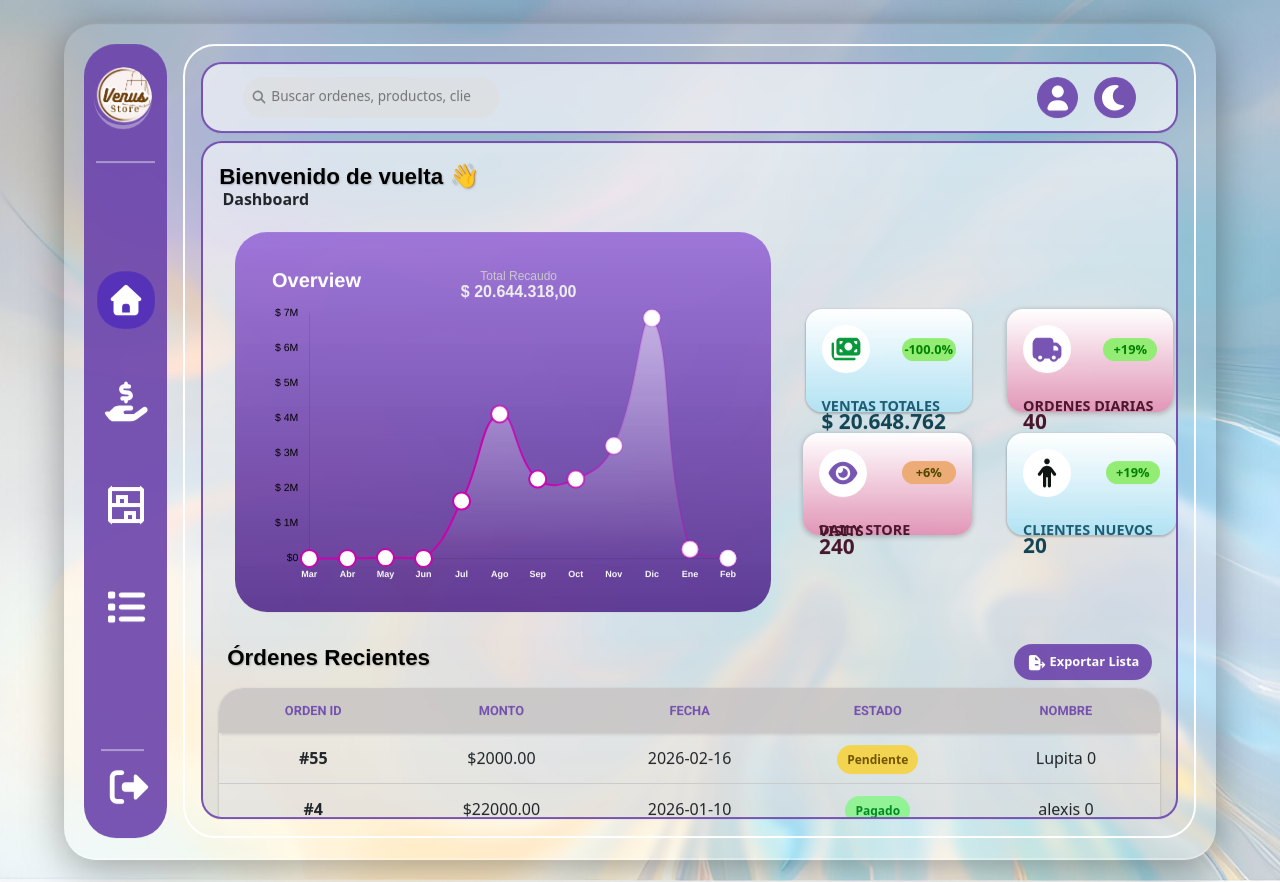
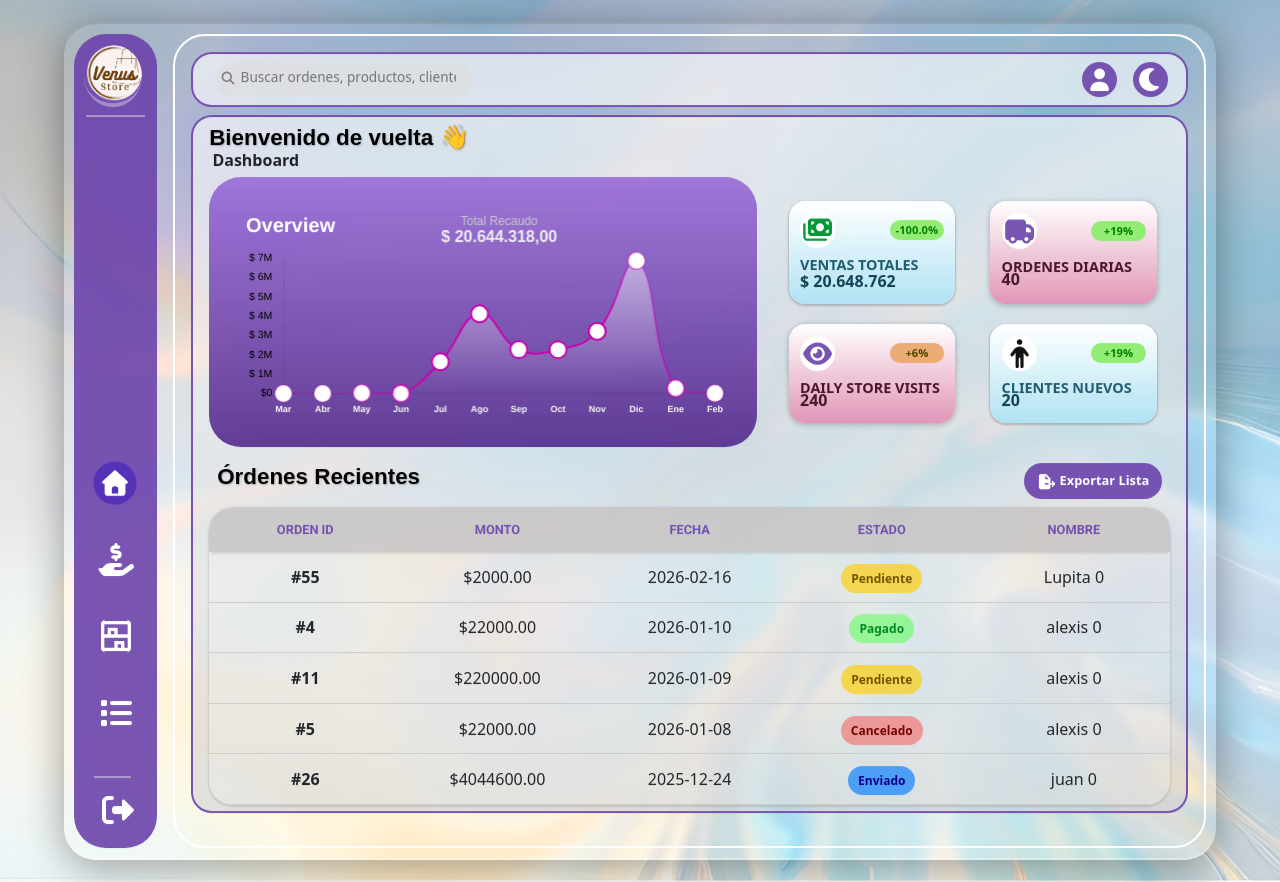
Before and after one commit to AlexGamez/venus-store, a PHP site: page /venus-store/admin/dashboard.php in a window 1280 px wide. Run offline with PHP 8.4, Linux system fonts and the light colour scheme; data comes from the database, SQL or seed files in the repository; some libraries are stand-ins or nearby versions; some web fonts are replaced.

Commit message:
responsive portátil 100% ajustado

```diff
--- a/admin/assets/css/dashboard.css
+++ b/admin/assets/css/dashboard.css
@@ -1,8 +1,4 @@
 /* ========================================================================= */
-/* DASHBOARD */
-/* DASHBOARD */
-/* DASHBOARD */
-/* DASHBOARD */
 /* DASHBOARD */
 /* ========================================================================= */
 
@@ -20,16 +16,12 @@ body {
   /* Evita el scroll global de la página */
 }
 
-main {
-  height: 70vh;
-  /* El main siempre medirá el alto de la pantalla */
-}
-
 a {
   text-decoration: none !important;
 }
 
 main {
+  height: 70vh;
   background-color: transparent;
   padding: 0;
   margin: 0;
@@ -304,3 +296,32 @@ li svg:hover {
     margin: 0;
   }
 }
+
+@media screen and (min-width: 1025px) and (max-width: 1550px) {
+  #dashboard-ui{
+    padding: 10px;
+  }
+  .opciones{
+    gap: 0 !important;
+    justify-content: space-between;
+  }
+  .logo{
+    margin-top: .7rem;
+    margin-bottom: 0rem;
+  }
+  #logout{
+    margin-top: 0;
+  }
+  ul{
+    margin-top: 0;
+    gap: 0 !important;
+  }
+  li {
+    padding: 0.2rem;
+    margin: .7rem 0;
+  }
+  li svg {
+    width: 3rem;
+    height: 3rem
+  }
+}
--- a/admin/assets/css/home.css
+++ b/admin/assets/css/home.css
@@ -4,7 +4,8 @@
     --line-main: rgb(200, 3, 173);
     --line-end: rgba(200, 3, 200, 0.17);
 
-    --fill-color: rgba(255, 255, 255, 0.488);  /* color del fondo de la línea que muestra la trayectoria de datos si aplica según tipo de grafica */
+    --fill-color: rgba(255, 255, 255, 0.488);
+    /* color del fondo de la línea que muestra la trayectoria de datos si aplica según tipo de grafica */
 }
 
 
@@ -52,7 +53,7 @@ header {
     background-color: rgba(255, 255, 255, 0.618);
     width: auto;
     border: 2px solid rgba(108, 68, 172, 0.906);
-    padding: .8rem 2.5rem .8rem 2.5rem;
+    padding: 0.5rem 1.1rem 0.5rem 1.4rem;
     border-radius: 1.3rem;
 }
 
@@ -92,7 +93,7 @@ header input:focus {
 }
 
 .utilidades-home svg {
-    background-color:  rgba(108, 68, 172, 0.906);
+    background-color: rgba(108, 68, 172, 0.906);
     fill: rgb(255, 255, 255);
     width: 2rem;
     height: 2rem;
@@ -180,12 +181,20 @@ h3 {
     justify-content: space-between;
 }
 
-.datos-div-2-sub-1, .datos-div-2-sub-2, .datos-div-3-sub-1, .datos-div-3-sub-2 {
-    width: 100%;        /* Deja que se expandan en su columna */
+.datos-div-2-sub-1,
+.datos-div-2-sub-2,
+.datos-div-3-sub-1,
+.datos-div-3-sub-2 {
+    width: 100%;
+    /* Deja que se expandan en su columna */
     height: 100%;
-    min-width: clamp(2rem, calc(8vw + 4rem), 15rem);   /* Pero que no se encojan tanto que no se lea */
-    max-height: clamp(1.5rem, calc(8vw), 10rem);   /* Reducimos un poco el alto para pantallas pequeñas */
+    min-width: clamp(2rem, calc(8vw + 4rem), 15rem);
+    /* Pero que no se encojan tanto que no se lea */
+    max-height: clamp(1.5rem, calc(8vw), 10rem);
+    /* Reducimos un poco el alto para pantallas pequeñas */
+    overflow: hidden;
 }
+
 /* Cuadro de total de ventas historico */
 .datos-div-2-sub-1 {
     display: grid;
@@ -194,12 +203,9 @@ h3 {
     background: linear-gradient(to bottom, white, rgba(174, 226, 244, 0.928));
     box-shadow: 0 1px 2px 1px rgba(0, 0, 0, 0.2);
     border-radius: 1rem;
-    /* max-height: 10rem;
-    max-width: 14rem; */
-    /* width: 300px; */
     grid-row: auto;
     align-items: center;
-
+    overflow: hidden;
 }
 
 .datos-div-2-sub-1 svg {
@@ -224,10 +230,13 @@ h3 {
     font-size: .8rem;
     border-radius: 1rem;
     min-width: 3rem;
+    overflow: hidden;
 }
+
 #totalVentas {
     min-width: 6rem;
 }
+
 .total-ventas-texto span,
 .datos-div-2-sub-1 span {
     display: inline-block !important;
@@ -261,9 +270,6 @@ h3 {
     background: linear-gradient(to bottom, white, rgba(225, 147, 181, 0.97));
     box-shadow: 0 1px 5px 1px rgba(0, 0, 0, 0.2);
     border-radius: 1rem;
-    /* max-height: 10rem;
-    max-width: 14rem;
-    width: 300px; */
     grid-row: auto;
     align-items: center;
 
@@ -324,9 +330,6 @@ h3 {
     background: linear-gradient(to bottom, white, rgba(225, 147, 181, 0.97));
     box-shadow: 0 1px 5px 1px rgba(0, 0, 0, 0.2);
     border-radius: 1rem;
-    /* max-height: 10rem;
-    max-width: 14rem;
-    width: 300px; */
     grid-row: auto;
     align-items: center;
 
@@ -385,9 +388,6 @@ h3 {
     box-shadow: 0 1px 2px 1px rgba(0, 0, 0, 0.2);
     border-radius: 1rem;
     height: auto;
-    /* max-height: 10rem;
-    max-width: 14rem;
-    width: 300px; */
     grid-row: auto;
     align-items: center;
 
@@ -450,14 +450,14 @@ h3 {
     justify-self: center;
 }
 
-.recientes div:first-child{
+.recientes div:first-child {
     display: flex;
     justify-content: space-between;
     padding: 0 .5rem;
     align-items: center;
 }
 
-#export{
+#export {
     display: inline;
     background-color: rgba(108, 68, 172, 0.906);
     border-radius: 1.5rem;
@@ -467,12 +467,14 @@ h3 {
     font-size: .8rem;
     border: none;
 }
-#export svg{
+
+#export svg {
     width: 1.2rem;
     height: 1.2rem;
     padding: 0;
     margin: 0;
 }
+
 .recientes h4 {
     text-align: left;
 }
@@ -486,11 +488,12 @@ h3 {
     overflow: hidden;
 }
 
-.ventas-header{
+.ventas-header {
     position: relative;
     z-index: 2;
     box-shadow: 0 4px 2px -2px rgba(171, 171, 171, 0.372);
 }
+
 /* titulos */
 .titulos {
     background-color: rgba(198, 195, 195, 0.822);
@@ -537,6 +540,7 @@ h3 {
     font-size: 12px;
     text-transform: capitalize;
 }
+
 .estado.pagado {
     padding: 6px 10px;
     border-radius: 999px;
@@ -546,6 +550,7 @@ h3 {
     font-size: 12px;
     text-transform: capitalize;
 }
+
 .estado.enviado {
     padding: 6px 10px;
     border-radius: 999px;
@@ -555,6 +560,7 @@ h3 {
     font-size: 12px;
     text-transform: capitalize;
 }
+
 .estado.cancelado {
     padding: 6px 10px;
     border-radius: 999px;
@@ -576,8 +582,49 @@ h3 {
 
 
 /* Para portatil */
-@media only screen and (max-width: 768px) {
-  /* .tabla-scroll {
-  height: 65vh;
-  } */
+@media screen and (min-width: 1025px) and (max-width: 1550px) {
+    header div:first-child{
+        padding: .1rem .3rem .1rem .3rem;
+    }
+    header input {
+        padding: 0.2rem .4rem 0.3rem 0;
+    }
+    .utilidades-home svg {
+        padding: 0.2rem;
+        width: 1.8rem;
+        height: 1.8rem;
+    }
+    h3 {
+        margin-top: -10px !important;
+        font-size: 1.3rem;
+    }
+
+    .datos {
+        padding: 0;
+        height: auto;
+        min-height: 270px !important;
+    }
+
+    .datos-div-2-sub-1,.datos-div-2-sub-2, .datos-div-2-sub-3, .datos-div-2-sub-4, .datos-div-3-sub-1, .datos-div-3-sub-2, .datos-div-3-sub-3 svg {
+        padding: 0.7rem;
+    }
+
+    .datos-div-2-sub-1 svg, .datos-div-2-sub-2 svg, .datos-div-3-sub-1 svg, .datos-div-3-sub-2 svg {
+        padding: 0.1rem;
+    }
+    .datos-div-2-sub-1 span:not(#totalVentas), .datos-div-2-sub-2 span:not(.total-pedidos-texto span), .datos-div-3-sub-1 span:not(.total-visitas-texto span), .datos-div-3-sub-2 span:not(.total-clientes-texto span)
+    {
+        font-weight: 700;
+        font-size: .7rem;
+    }
+    #totalVentas{
+        margin-top: .3rem;
+        font-size: 1rem;
+    }
+    .total-ventas-texto, .total-pedidos-texto, .total-visitas-texto, .total-clientes-texto{
+        margin-top: 1rem;
+    }
+    .total-ventas-texto span, .total-pedidos-texto span, .total-visitas-texto span, .total-clientes-texto span{
+        font-size: 1rem;
+    }
 }
```
